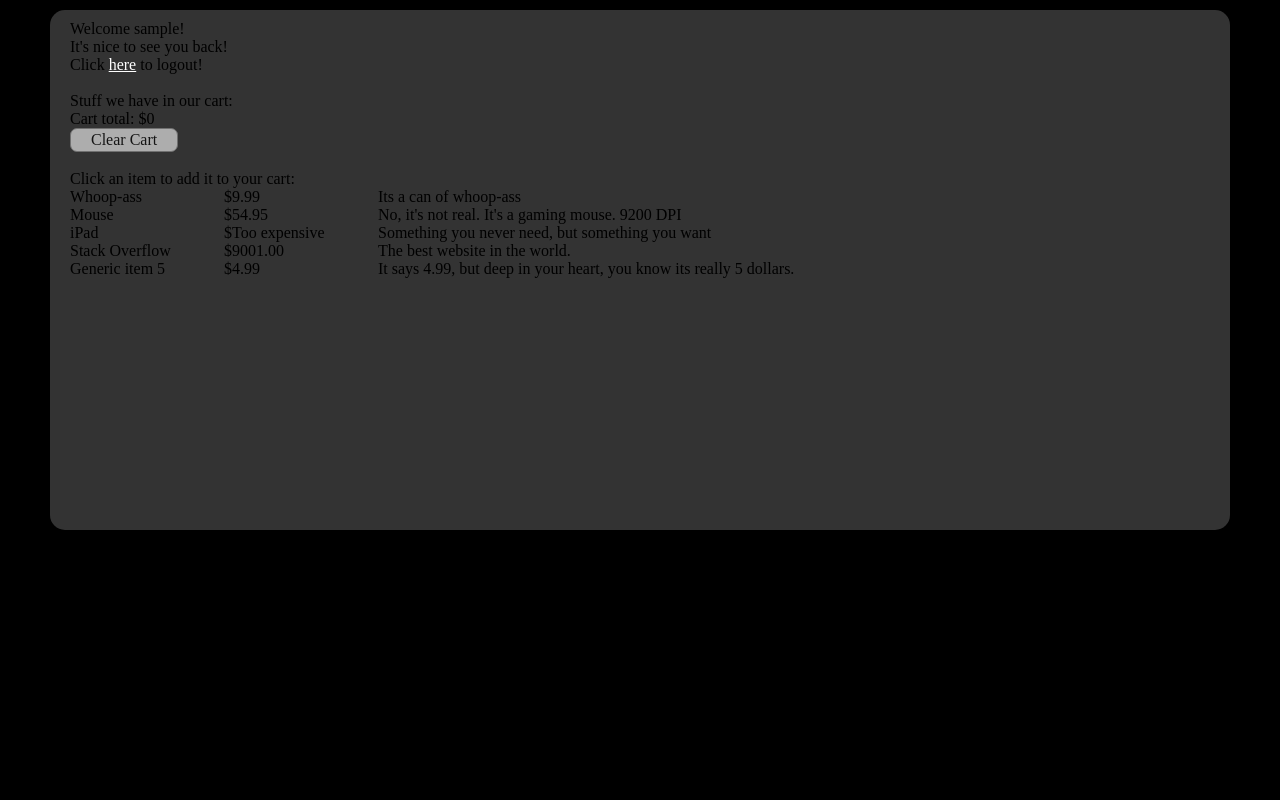
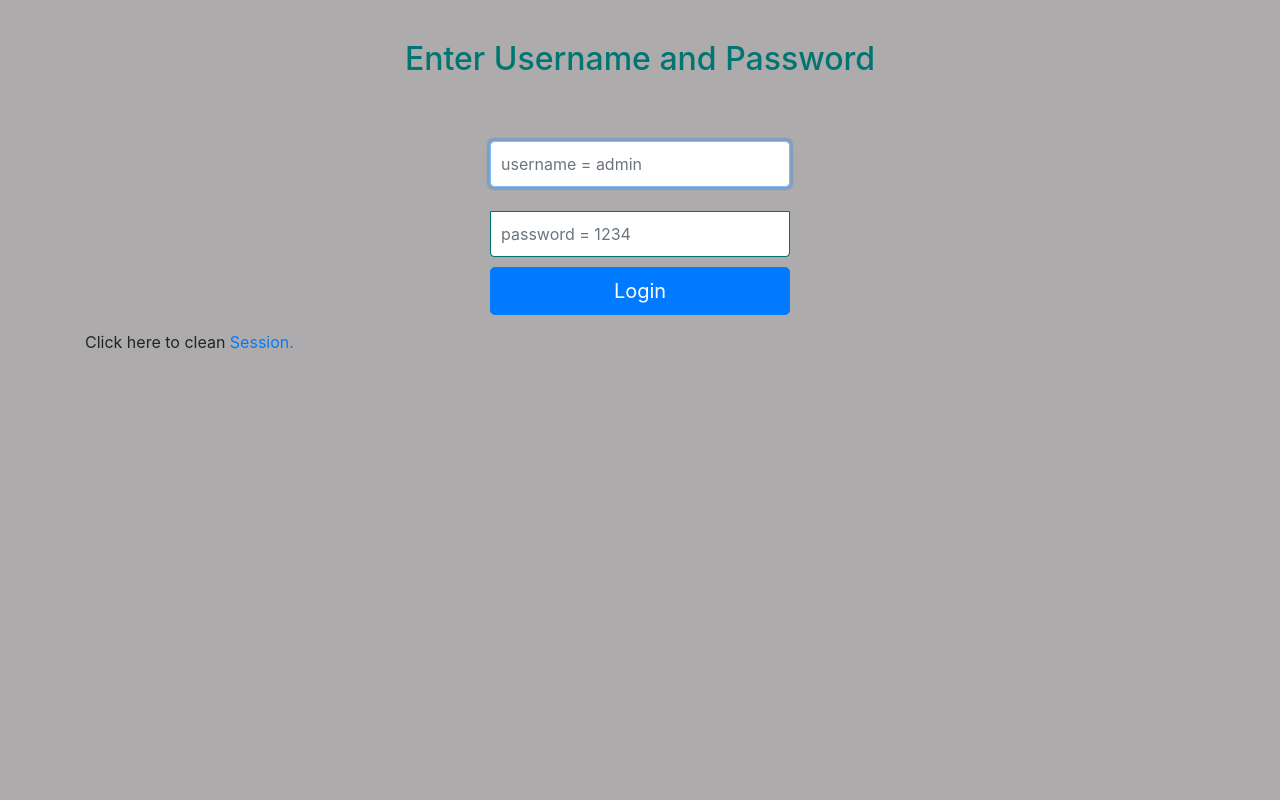
Before and after one commit to JonasLarsen1801/Prototype-eksamen-1-semester, a PHP site: page /index.php in a window 1280 px wide. Run offline with PHP 8.4, Linux system fonts and the light colour scheme; the visitor is signed in with stand-in values (Sample User, id 1); data that the repository does not hold is empty; some libraries are stand-ins or nearby versions.

Commit message:
ny login

```diff
--- a/index.php
+++ b/index.php
@@ -1,229 +1,120 @@
 <?php
-    //name this file "index.php"
+   ob_start();
+   session_start();
+?>
 
-    //now keep in mind. I'm not going to fancy this up, so it's gonna look pretty ugly.
-    //i'm also going to use javascript and jQuery (a javascript library) because I love the two. :)
+<?
+   // error_reporting(E_ALL);
+   // ini_set("display_errors", 1);
+?>
 
-    //lets name and start a session
-    session_name("rexthing");
-    session_start();
+<html lang = "en">
 
-    //this string is arbitrary, but i like it for debugging
-    $errorqueue = '';
+   <head>
+      <title>Tutorialspoint.com</title>
+      <link href = "css/bootstrap.min.css" rel = "stylesheet">
 
-    //we need to add our login details and products!
-    include("users.php");
-    include("products.php");
+      <style>
+         body {
+            padding-top: 40px;
+            padding-bottom: 40px;
+            background-color: #ADABAB;
+         }
 
-    //now in a normal php application of logging in or handling of login requests, i don't suggest doing this, but this is quick and easy(ish)
-    $action = (isset($_GET['action'])) ? $_GET['action']: ""; //Ternary operator asking if there is an inputted action
-    switch($action)
-    {
-        case "login":
-            if(isset($_SESSION['username'])) //check if we're already logged in
-            {
-                $errorqueue['Login'] = "We've already logged in!";
-            } else {
-                $errorqueue['login'] = "Invalid username/password";
-                $username = (isset($_POST['username'])) ? $_POST['username']: ""; //check if there is a username supplied, if not then leave it blank
-                $password = (isset($_POST['password'])) ? $_POST['password']: ""; //check for password
-                foreach($accounts as $value) //this is our login attempt
-                {
-                    if(($username == $value['username']) && ($password == $value['password']))
-                    {
-                        //please please please, never ever use this as a real login validation method!!! I'm just using it because i'm doing this quickly!
-                        $_SESSION['username'] = $username;
-                        $_SESSION['cart'] = ''; //this is our cart for the user this session
-                        unset($errorqueue['login']);
-                    }
-                }
+         .form-signin {
+            max-width: 330px;
+            padding: 15px;
+            margin: 0 auto;
+            color: #017572;
+         }
+
+         .form-signin .form-signin-heading,
+         .form-signin .checkbox {
+            margin-bottom: 10px;
+         }
+
+         .form-signin .checkbox {
+            font-weight: normal;
+         }
+
+         .form-signin .form-control {
+            position: relative;
+            height: auto;
+            -webkit-box-sizing: border-box;
+            -moz-box-sizing: border-box;
+            box-sizing: border-box;
+            padding: 10px;
+            font-size: 16px;
+         }
+
+         .form-signin .form-control:focus {
+            z-index: 2;
+         }
+
+         .form-signin input[type="email"] {
+            margin-bottom: -1px;
+            border-bottom-right-radius: 0;
+            border-bottom-left-radius: 0;
+            border-color:#017572;
+         }
+
+         .form-signin input[type="password"] {
+            margin-bottom: 10px;
+            border-top-left-radius: 0;
+            border-top-right-radius: 0;
+            border-color:#017572;
+         }
+
+         h2{
+            text-align: center;
+            color: #017572;
+         }
+      </style>
+
+   </head>
+
+   <body>
+
+      <h2>Enter Username and Password</h2>
+      <div class = "container form-signin">
+
+         <?php
+            $msg = '';
+
+            if (isset($_POST['login']) && !empty($_POST['username'])
+               && !empty($_POST['password'])) {
+
+               if ($_POST['username'] == 'admin' &&
+                  $_POST['password'] == '1234') {
+                  $_SESSION['valid'] = true;
+                  $_SESSION['timeout'] = time();
+                  $_SESSION['username'] = 'admin';
+
+                  echo 'You have entered valid use name and password';
+               }else {
+                  $msg = 'Wrong username or password';
+               }
             }
-            break;
-        case "logout":
-            session_unset(); //deletes all session variables/cookies
-            break;
-        case "additem":
-            //this is a quick and dirty way to make a cart! plz if you're ever going to make a cart... don't do this!
-            $itemid = (isset($_GET['itemid'])) ? $_GET['itemid']: "";
-            if($itemid != "")
-            {
-                if($_SESSION['cart'] == "")
-                {
-                    $_SESSION['cart'] = array($products[$itemid]);
-                } else {
-                    array_push($_SESSION['cart'], $products[$itemid]);
-                }
-            }
-            break;
-        case "clearcart":
-            $_SESSION['cart'] = "";
-            break;
-    }
+         ?>
+      </div> <!-- /container -->
 
-    //we can now dynamically load our data knowing if we're logged in or not.
-    //I'll even throw in some neat little effects because i'm bored
-    echo <<<DISP
-    <html>
-        <!DOCTYPE html PUBLIC "-//W3C//DTD XHTML 1.0 Transitional//EN" "http://www.w3.org/TR/xhtml1/DTD/xhtml1-transitional.dtd">
-        <html xmlns="http://www.w3.org/1999/xhtml">
-        <meta http-equiv="X-UA-Compatible" content="IE=9" />
-        <head>
-            <title>Rex's awesome thing</title>
+      <div class = "container">
 
-            <script type="text/javascript" language="javascript" src="http://code.jquery.com/jquery-1.7.1.min.js"> </script>
-            <script type="text/javascript" language="javascript">
-                $(function() {
-                    $('.button').mouseover(function() {
-                        $(this).animate({opacity:1},200);
-                    })
-                    .mouseleave(function() {
-                        $(this).animate({opacity:.6},200);
-                    });
-                    $('#login_button').click(function() {
-                        $('#login_form').submit();
-                    });
-                    $('.disp_item').click(function() {
-                        var itemid = $(this).attr("id");
-                        var location = "index.php?action=additem&itemid="+itemid;
-                        window.location.href = location;
-                    });
-                    $('.disp_item').mouseover(function() {
-                        $(this).css("background-color","#CCC");
-                    })
-                    .mouseleave(function() {
-                        $(this).css("background-color","transparent");
-                    });
-                    $('#clearcart').click(function() {
-                        window.location.href= "index.php?action=clearcart";
-                    });
-                });
-            </script>
+         <form class = "form-signin" role = "form"
+            action = "<?php echo htmlspecialchars($_SERVER['PHP_SELF']);
+            ?>" method = "post">
+            <h4 class = "form-signin-heading"><?php echo $msg; ?></h4>
+            <input type = "text" class = "form-control"
+               name = "username" placeholder = "username = admin"
+               required autofocus></br>
+            <input type = "password" class = "form-control"
+               name = "password" placeholder = "password = 1234" required>
+            <button class = "btn btn-lg btn-primary btn-block" type = "submit"
+               name = "login">Login</button>
+         </form>
 
-            <style type="text/css">
-                body {
-                    background-color:#000;
-                    -moz-user-select: -moz-none;
-                    -khtml-user-select: none;
-                    -webkit-user-select: none;
-                    user-select: none;
-                    min-width:1000px;
-                }
-                #wrapper {
-                    position:absolute;
-                    top:10px;
-                    right:50px;
-                    left:50px;
-                    min-height:500px;
-                    background-color:#333;
-                    border-radius: 15px;
-                    padding: 10px 20px;
-                }
-                .button {
-                    display:inline-block;
-                    padding: 2px 20px;
-                    background-color:#FFF;
-                    border: 1px solid #999;
-                    opacity:.6;
-                    cursor:pointer;
-                    border-radius:7px;
-                }
-                #logout {
-                    color:#FFF;
-                }
-                .lololol {
-                    display:inline-block;
-                    width:150px;
-                }
-                .di_desc {
-                    width:600px !important;
-                }
-                .disp_item {
-                    cursor:pointer;
-                }
-            </style>
-        </head>
-        <body>
-        <div id="wrapper">
-DISP;
-//the "DISP;" line must be on the far left with nothing after it. don't ask why. It just must.
+         Click here to clean <a href = "index.php" tite = "Logout">Session.
 
-
-        //now check to see if we're logged in or not
-        if(isset($_SESSION['username'])) //now i'm using the true/false return of the "isset" function to determine if we've set (logged in) this variable
-        {
-            //yes we're logged in! lets show some stuff!
-            $dUsername = $_SESSION['username'];
-
-            echo <<<DISP
-            Welcome $dUsername!<br />
-            It's nice to see you back! <br />
-            Click <a href="index.php?action=logout" id="logout">here</a> to logout!<br />
-            <br />
-DISP;
-//this disp, same as above
-            //lets display the stuff we have in our cart already
-            echo "Stuff we have in our cart:<br />\n";
-            $cart_total = 0;
-            if($_SESSION['cart'] != '') {
-            foreach($_SESSION['cart'] as $key => $value)
-            {
-                $cart_total = $cart_total + $value['price'];
-                $name = $value['name'];
-                $price = $value['price'];
-                $desc = $value['description'];
-                echo <<<DISP
-                <div class="ahahahaha">
-                    <span class="di_name lololol">$name</span>
-                    <span class="di_price lololol">\$$price</span>
-                    <span class="di_desc lololol">$desc</span>
-                </div>
-DISP;
-            } }
-            echo "Cart total: $".$cart_total;
-            echo '<br /><span class="button" id="clearcart">Clear Cart</span>';
-            echo "<br /> <br/>\n"; //some space
-            //lets display stuff not in our cart
-            echo "Click an item to add it to your cart:<br />\n";
-            foreach($products as $key => $value)
-            {
-                $name = $value['name'];
-                $price = $value['price'];
-                $desc = $value['description'];
-                echo <<<DISP
-                <div id="$key" class="disp_item">
-                    <span class="di_name lololol">$name</span>
-                    <span class="di_price lololol">\$$price</span>
-                    <span class="di_desc lololol">$desc</span>
-                </div>
-DISP;
-//you know the drill...
-            }
-        } else { //isset if
-            //no we're not logged in, show our login form
-            echo <<<HAHA
-            <form method="post" action="index.php?action=login" id="login_form">
-            Username:<br />
-            <input type="text" placeholder="Username" name="username" id="login_username" /><br />
-            <br />
-            Password:<br />
-            <input type="password" placeholder="Password" name="password" id="login_password" /><br />
-            <br />
-            </form>
-            <span class="button" id="login_button">Login</span>
-HAHA;
-//the "HAHA;" line must be on the far left.
-        } //isset if
-
-        //show our errors
-        echo "<br /> <br />\n";
-        if($errorqueue != "") {
-        foreach($errorqueue as $key => $value)
-        {
-            echo $key . " error: " . $value . "! <br />\n";
-        }}
-        echo <<<FINI
-        </div>
-    </body>
+      </div>
+   </body>
 </html>
-FINI;
-?>
```
